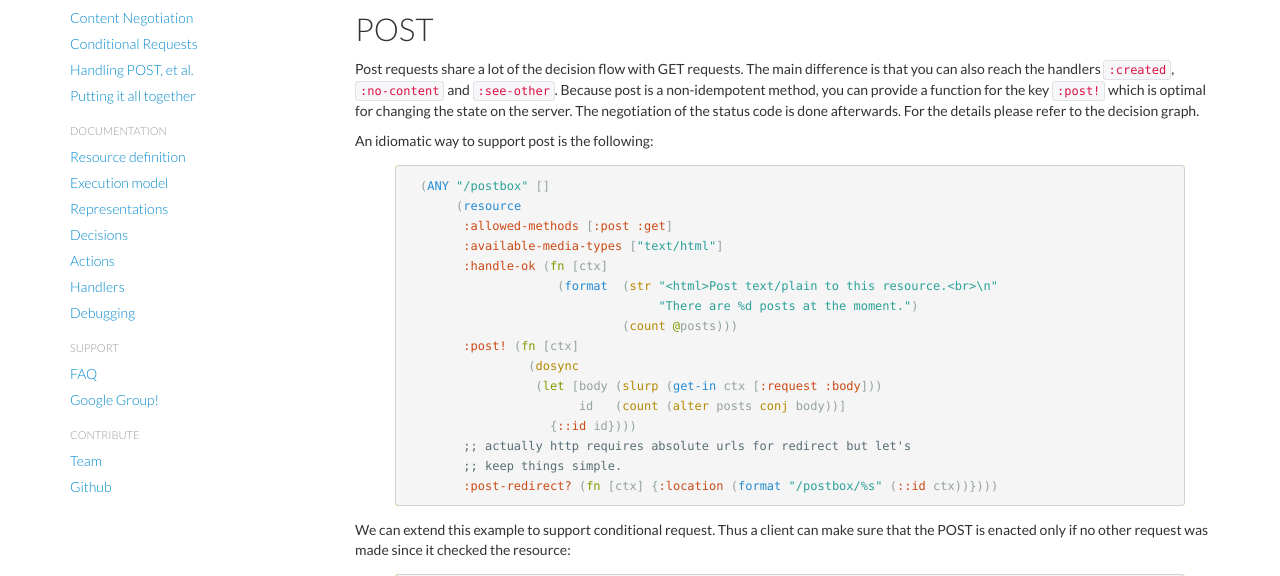
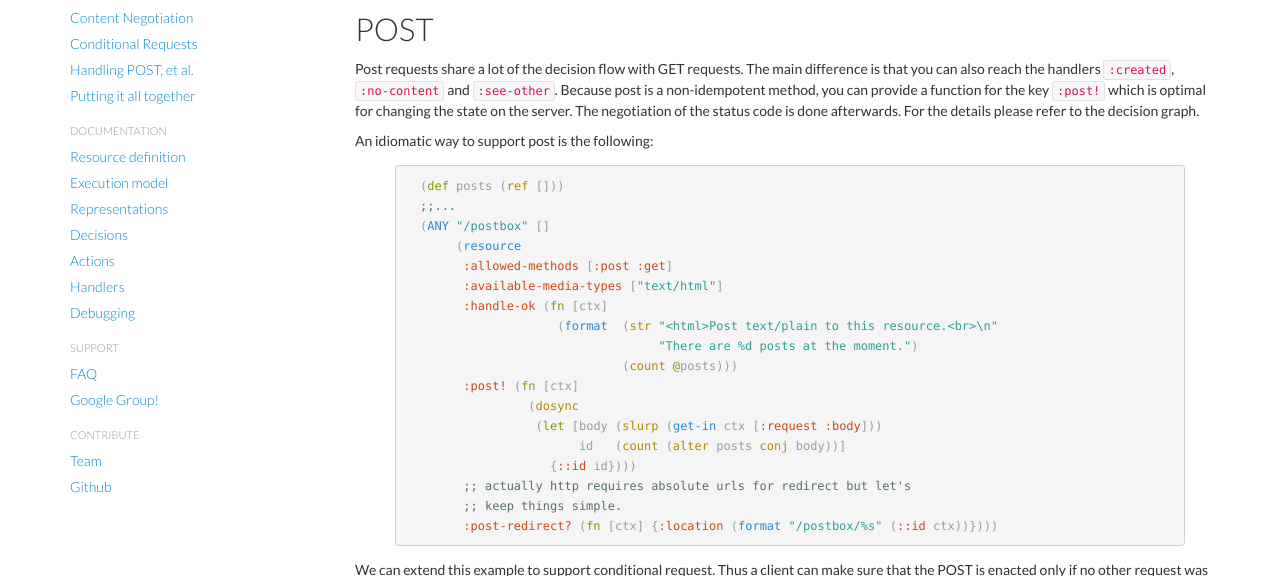
Before and after one commit to clojure-liberator/liberator, a Jekyll site: the page built from tutorial/post-et-al.md, in a window 1280 px wide and 900 px high, cut to the strip 324-900 px from the top of the window. Built offline with Jekyll 4.4.1, drawn with Linux system fonts in a browser that asks for light colours; nearby versions of some CDN libraries.

Commit message:
added the posts definition the POST example

```diff
--- a/tutorial/post-et-al.md
+++ b/tutorial/post-et-al.md
@@ -33,6 +33,8 @@ details please refer to the decision graph.
 An idiomatic way to support post is the following:
 
 {% highlight clojure %}
+  (def posts (ref []))
+  ;;...
   (ANY "/postbox" []
        (resource
         :allowed-methods [:post :get]
```
